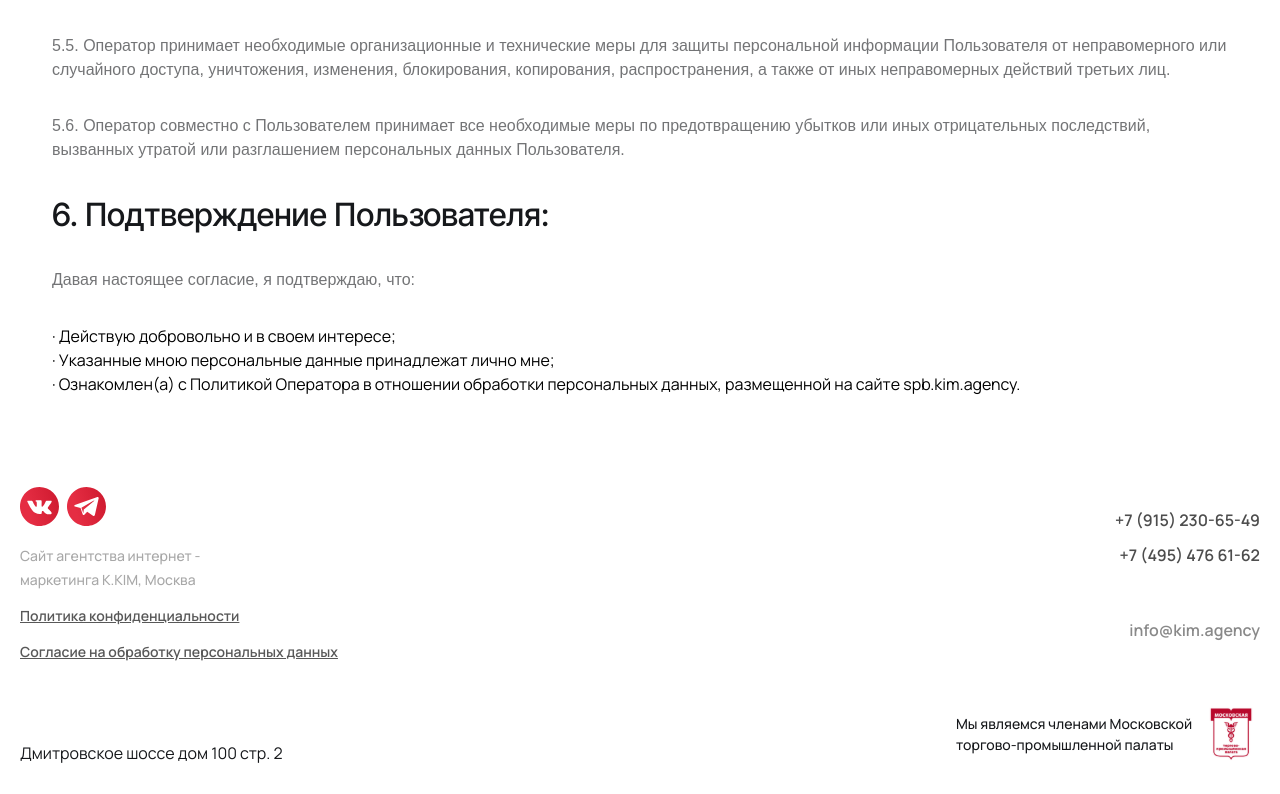
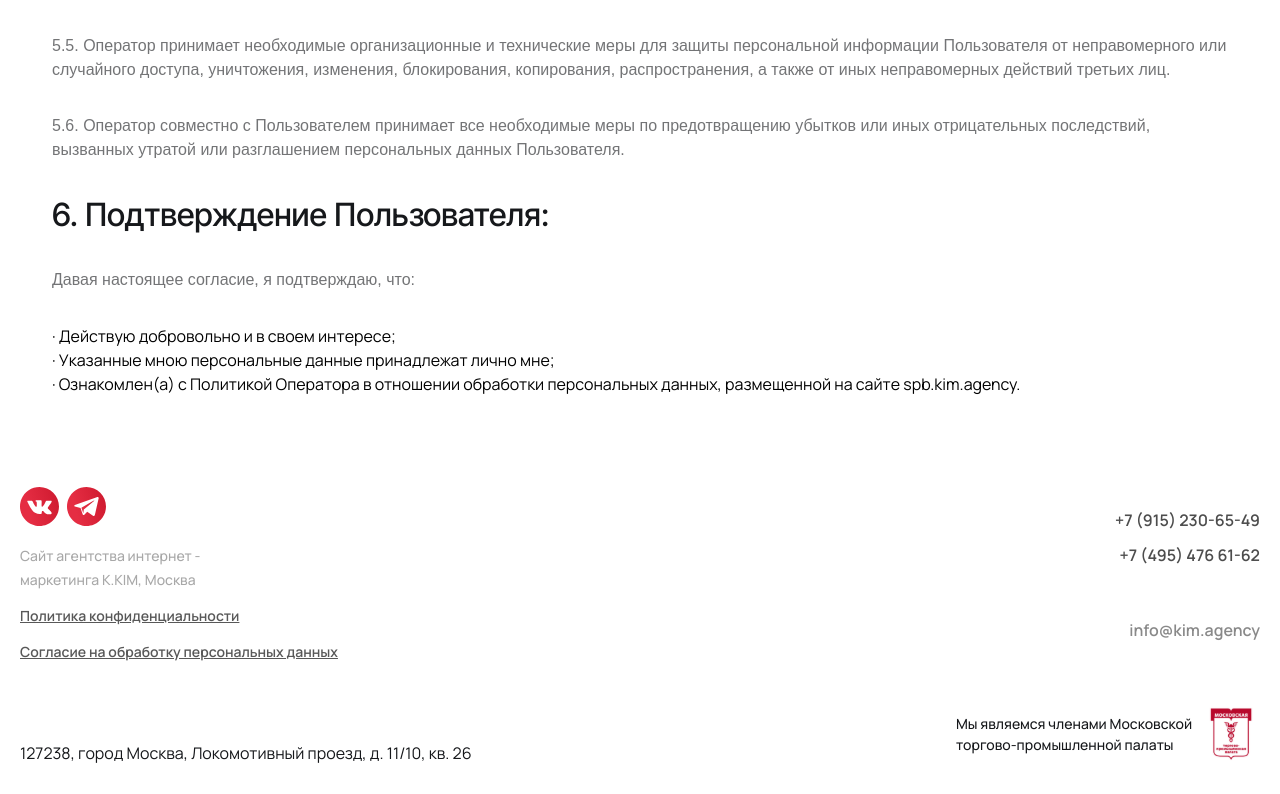
Before and after one commit to VLGKiwi/Kimmy-spb, a Next.js app: page /approve in a window 1280 px wide. Shown: the part 1612-2406 px from the top of the page. Built offline with nearby package versions, Linux system fonts and the light colour scheme; a web font is replaced by a local one.

Commit message:
feat:/ change footer adress

```diff
--- a/src/modules/footer/footer.tsx
+++ b/src/modules/footer/footer.tsx
@@ -28,7 +28,7 @@ const Footer: FC = () => {
             <a href="mailto:info@kim.agency" className={styles.contacts__mail}>info@kim.agency</a>
           </div></div>
         <div className={styles.palace}>
-          <p className={styles.address__text}>Дмитровское шоссе дом 100 стр. 2</p>
+          <p className={styles.address__text}>127238, город Москва, Локомотивный проезд, д. 11/10, кв. 26</p>
           <div className={styles.palace__container}>
             <p className={styles.palace__text}>Мы являемся членами Московской торгово-промышленной палаты</p>
             <Palace />
```
